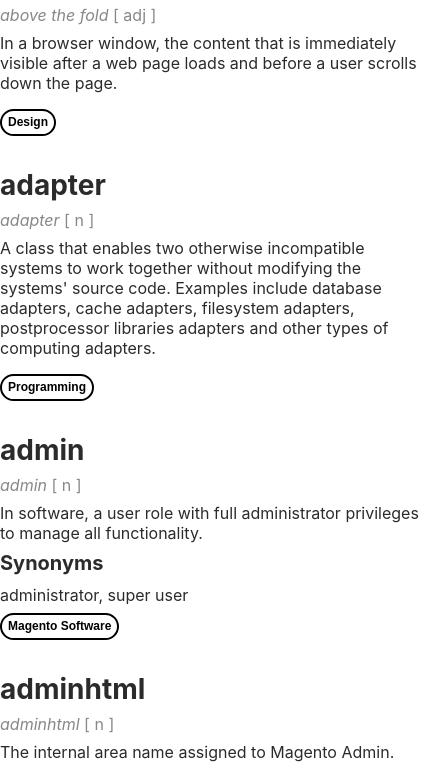
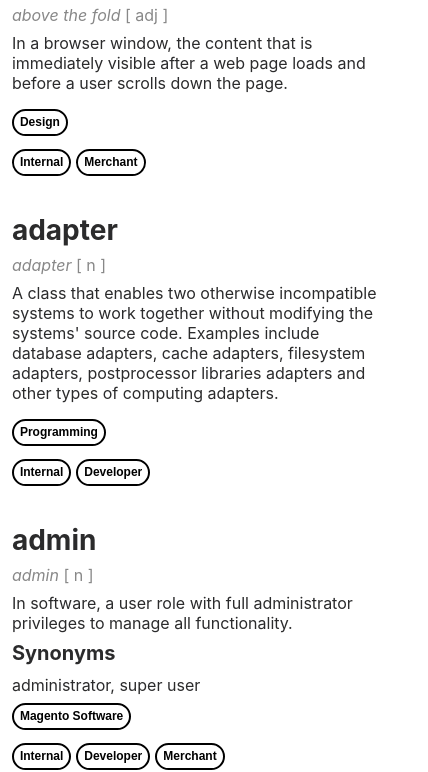
Before and after one commit to jcalcaben/gatsby-glossary-app, a Gatsby site: page /glossary in a window 390 px wide. Shown: the part 85-857 px from the top of the page, 428 px wide, since content can reach past the window. Built offline with nearby package versions, Linux system fonts and the light colour scheme; Gatsby itself is replaced by a stand-in of ours.

Commit message:
Fix button styles and mobile view visual quirks

```diff
--- a/src/layouts/GlossaryTerms/data/tagButton.module.css
+++ b/src/layouts/GlossaryTerms/data/tagButton.module.css
@@ -9,4 +9,6 @@
   border-radius: 15px;
   font-size: 0.75em;
   font-weight: bold;
+  margin-right: 5px;
+  margin-bottom: 5px;
 }
--- a/src/layouts/GlossaryTerms/glossaryTerm.js
+++ b/src/layouts/GlossaryTerms/glossaryTerm.js
@@ -53,6 +53,15 @@ const GlossaryTerm = ({
       >
         <Buttons className={styles.tags} items={contentTags} />
       </List>
+
+      <List
+        classNames={styles.tags}
+        label={null}
+        LabelElement={Text}
+        labelProps={{ className: styles.tagsTitle, Element: 'h4' }}
+      >
+        <Buttons className={styles.tags} items={userTags} />
+      </List>
     </div>
   )
 }
--- a/src/layouts/GlossaryTerms/glossaryTerm.module.css
+++ b/src/layouts/GlossaryTerms/glossaryTerm.module.css
@@ -2,7 +2,7 @@
   display: grid;
   grid-column-start: 2;
   grid-column-end: 3;
-  grid-gap: 0.5em;
+  grid-row-gap: 0.5em;
 }
 
 .term p {
@@ -37,8 +37,4 @@
 }
 
 .tags {
-  display: grid;
-  grid-auto-columns: max-content;
-  grid-auto-flow: column;
-  grid-column-gap: 0.5em;
 }
--- a/src/layouts/GlossaryTerms/termsList.module.css
+++ b/src/layouts/GlossaryTerms/termsList.module.css
@@ -1,6 +1,14 @@
 .list {
   margin-top: 3rem;
   display: grid;
-  grid-template-columns: 1fr 10fr 1fr;
-  row-gap: 2em;
+  grid-template-columns: 1fr 30fr 1fr;
+  grid-row-gap: 2em;
+  grid-column-gap: 0px;
 }
+
+@media (min-width: 769px) {
+  .list {
+    grid-template-columns: 1fr 10fr 1fr;
+  grid-column-gap: 1em;
+  }
+}
```
